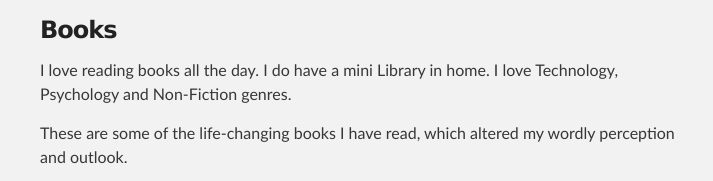
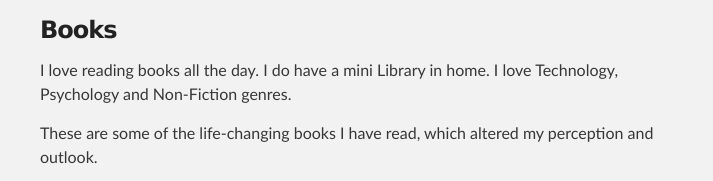
Before and after one commit to rajasegar/rajasegar.github.io, a plain HTML site: page index.html in a window 1280 px wide. Shown: the part 947-1128 px from the top of the page, 280-993 px from the left. Drawn offline with Linux system fonts and the light colour scheme.

Commit message:
Fixed some typos

```diff
--- a/index.html
+++ b/index.html
@@ -71,7 +71,7 @@
 
       <h3>Books</h3>
       <p>I love reading books all the day. I do have a mini Library in home. I love Technology, Psychology and Non-Fiction genres.</p>
-      <p>These are some of the life-changing books I have read, which altered my wordly perception and outlook.</p>
+      <p>These are some of the life-changing books I have read, which altered my perception and outlook.</p>
       <ul>
         <li>Rich Dad, Poor Dad by Robert Kiyosaki</li>
         <li>The Monk who sold his Ferarri by Robin Sharma</li>
```
